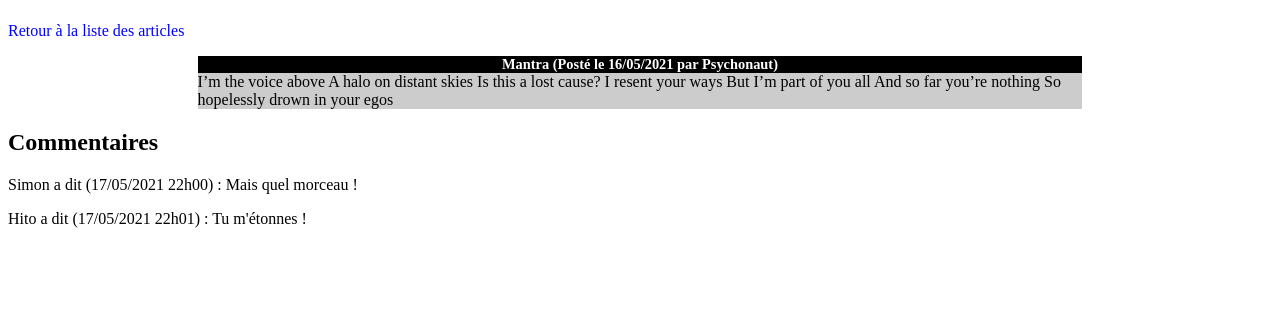
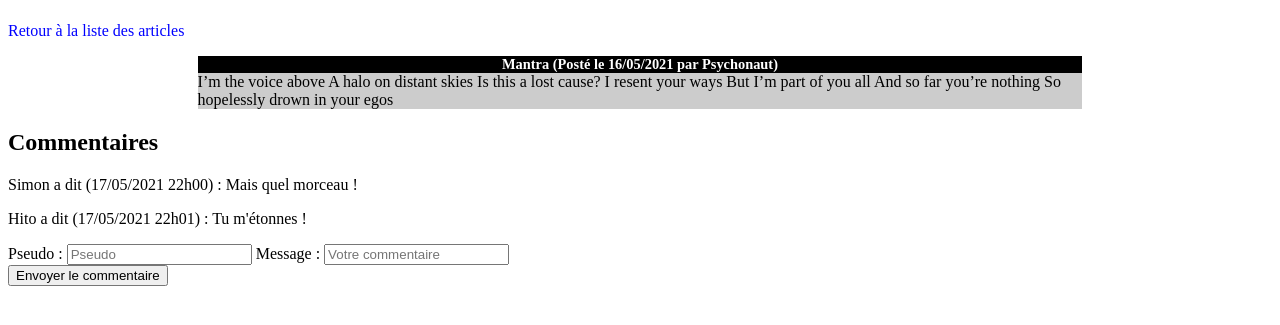
Before and after one commit to Hitoride57/Cours_OC-miniblog, a PHP site: page /commentaires.php?id_billet=4 in a window 1280 px wide. Shown: the part 58-383 px from the top of the page. Run offline with PHP 8.4, Linux system fonts and the light colour scheme; data comes from the database, SQL or seed files in the repository.

Commit message:
UPDATE(commentaires)
Ajout de la structure HTML pour la saisie de commentaires

```diff
--- a/commentaires.php
+++ b/commentaires.php
@@ -54,6 +54,17 @@
 
 <?php
     }
+?>
+    <form action=<?php echo $actual_link ?> method='post'>
+        Pseudo : <input type='text' name='pseudo' placeholder='Pseudo' <?php if (isset($pseudo)) { echo 'value=\'' . $pseudo . '\'';}?> required>
+        Message : <input type='text' name='nv_commentaire' placeholder='Votre commentaire' required>
+        <br />
+        <input type='submit' value='Envoyer le commentaire'>
+    </form>
+
+<?php
 }
 ?>
+
+
 </html>
```
